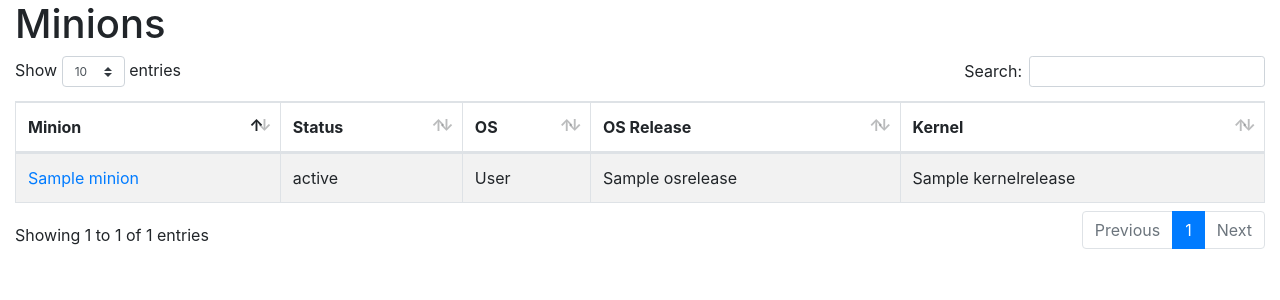
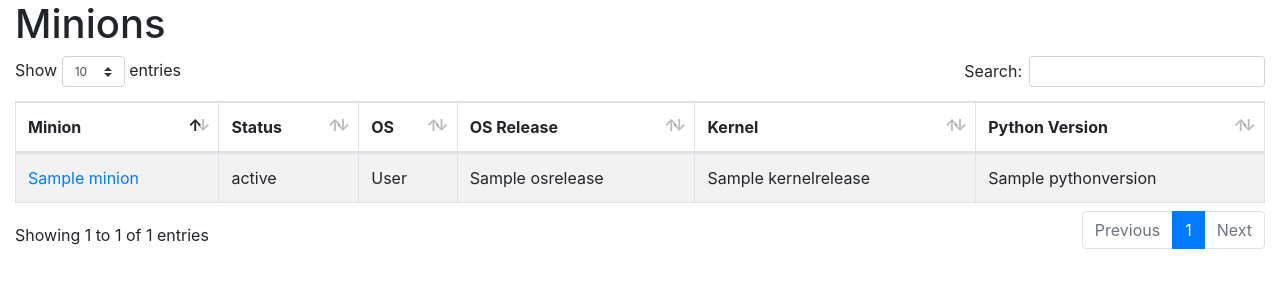
Before and after one commit to Poil/salt-minidash, a Flask app: template webapp/templates/minions.html.j2 in a window 1280 px wide. Shown: the part 56-356 px from the top of the page. Run offline with Flask 2, Linux system fonts and the light colour scheme; the template is opened without the code that fills it: most values are stand-ins (such as "Sample title", 1, 10 or a date in 2020); some libraries are stand-ins or nearby versions.

Commit message:
Python version

```diff
--- a/webapp/templates/minions.html.j2
+++ b/webapp/templates/minions.html.j2
@@ -11,15 +11,17 @@
 						<th>OS</th>
 						<th>OS Release</th>
 						<th>Kernel</th>
+						<th>Python Version</th>
 				</thead>
 				<tbody>
 					{% for minion, val in my_minions.items() %}
 						<tr>
-							<td><a href="/jobs/{{ minion }}">{{ minion }}</a></td>
+                            <td><a href="/jobs/{{ minion }}">{{ minion }}</a></td>
 							<td>{{ val['state'] }}</td>
 							<td>{{ val['grains'].get('osfullname') }}</td>
 							<td>{{ val['grains'].get('osrelease') }}</td>
 							<td>{{ val['grains'].get('kernelrelease') }}</td>
+                            <td>{{ val['grains'].get('pythonversion', [])|join('.') }}</td>
 						</tr>
 				{% endfor %}
 				</tbody>
```
